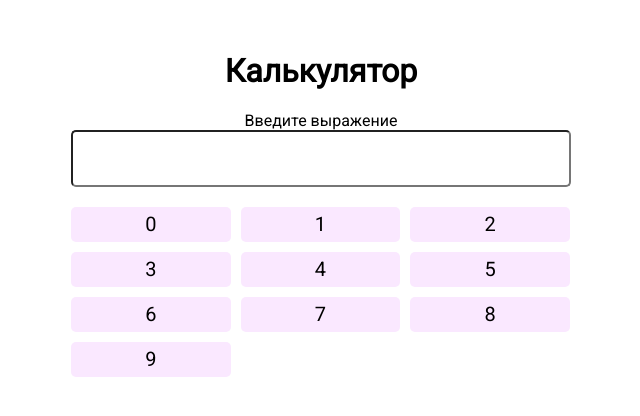
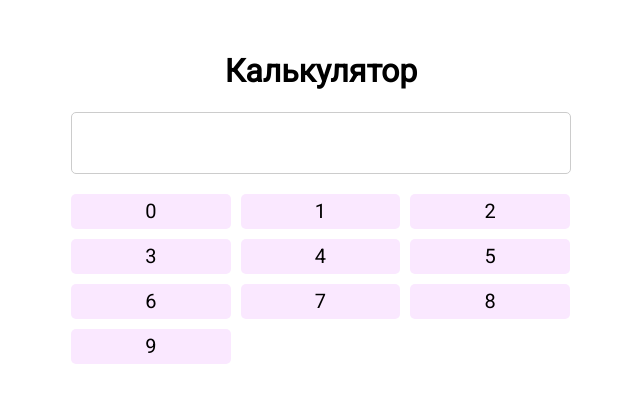
Before and after one commit to CodeOfMisanthrope/react-calculator, a React (Vite) app: page / in a window 1280 px wide. Shown: the top 416 px of the page, without its empty margins (319-959 px from the left). Built offline with nearby package versions, Linux system fonts and the light colour scheme.

Commit message:
feat: updated style

```diff
--- a/src/App.tsx
+++ b/src/App.tsx
@@ -8,8 +8,9 @@ function App() {
         <>
             <h1 className={style['calc__title']}>Калькулятор</h1>
             <form className={style['calc__form']} action="">
-                <label htmlFor="input-number" className={style['calc__label']}>Введите выражение</label>
-                <input id="input-number" className={style['calc__input-number'] + ' ' + 'calc-input'} type="number"/>
+                {/*<label htmlFor="input-number" className={style['calc__label']}>Введите выражение</label>*/}
+                {/*<input id="input-number" className={style['calc__input-number'] + ' ' + 'calc-input'} type="number"/>*/}
+                <div className={style['calc__display']}></div>
                 <div className={style['calc__list']}>
                     {nums.map((num) =>
                         <div className={style['calc__item']} key={num}>
--- a/src/app.module.css
+++ b/src/app.module.css
@@ -16,6 +16,15 @@
 
 .calc__input-number {
     margin-bottom: 20px;
+}
+
+.calc__display {
+    margin-bottom: 20px;
+    padding: 15px;
+    height: 30px;
+    border-radius: 5px;
+    border: 1px solid #ccc;
+    font-size: 20px;
 }
 
 .calc__list {
```
